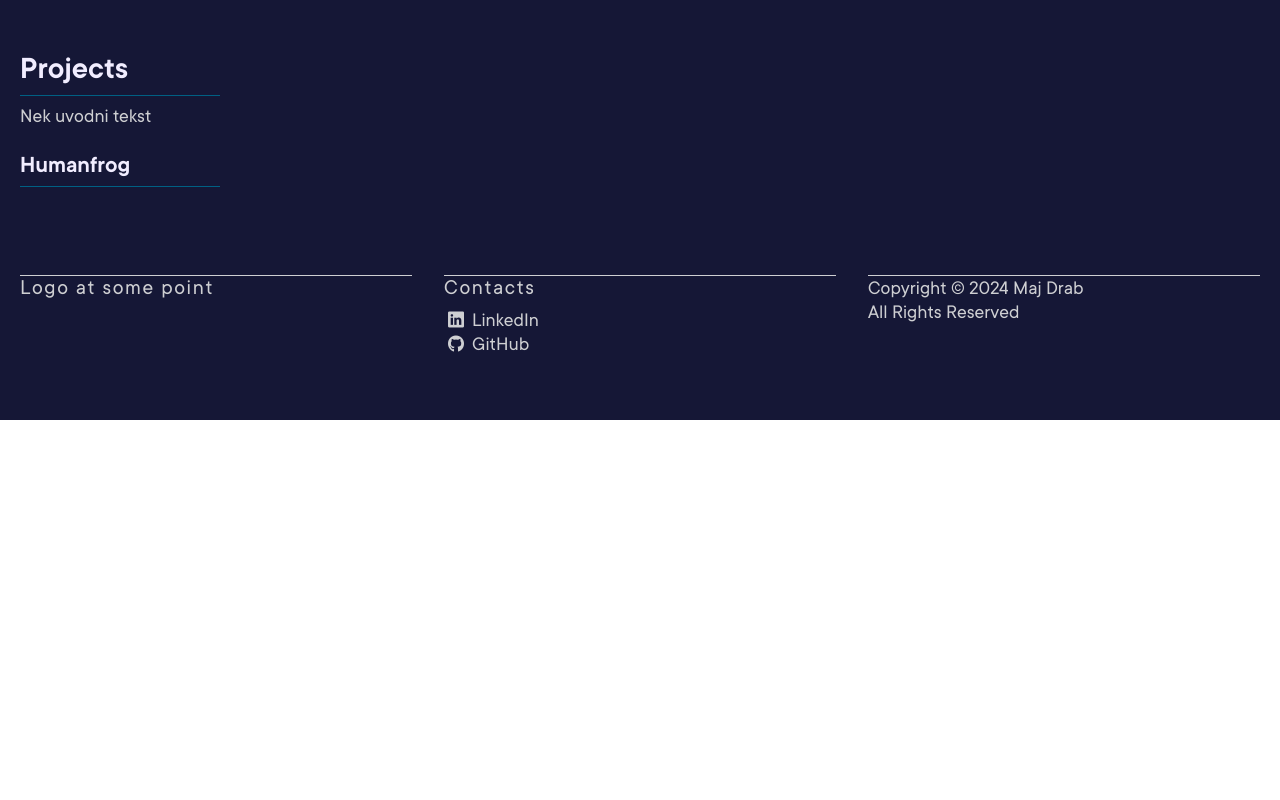
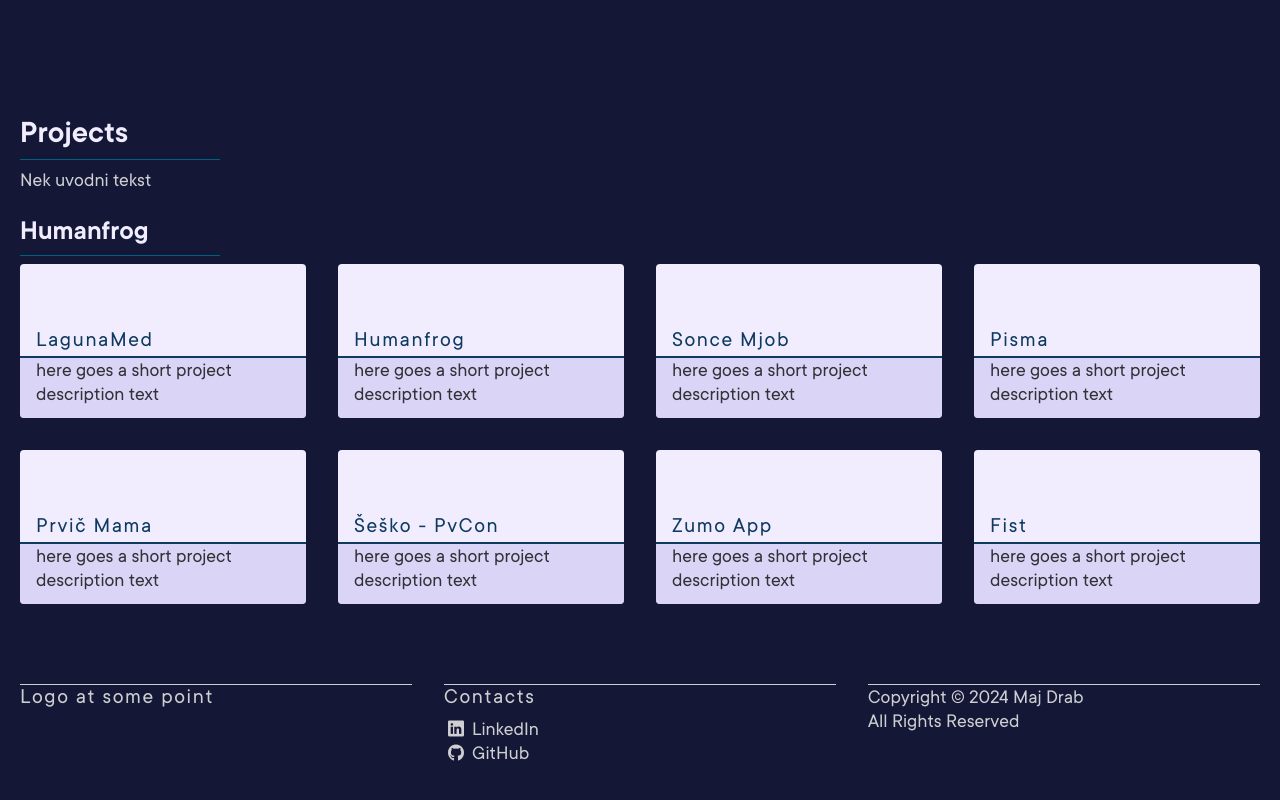
Before and after one commit to majdrab/majdrab.github.io, a Vue app: page / in a window 1280 px wide. Shown: the part 1472-2272 px from the top of the page. Before the commit the page ends 1892 px from the top, so only its background shows below. Built offline with nearby package versions, Linux system fonts and the light colour scheme.

Commit message:
feat: work on project thumbnail and data

```diff
--- a/src/assets/styles/utilities/utilities.css
+++ b/src/assets/styles/utilities/utilities.css
@@ -13,7 +13,8 @@
     }
   } */
 
-  a {
+  a,
+  button {
     &:hover {
       > .bg-underline,
       &.bg-underline {
--- a/src/components/blocks/about/AboutTimeline.vue
+++ b/src/components/blocks/about/AboutTimeline.vue
@@ -122,6 +122,8 @@ onMounted(() => {
     <div ref="displayContainer" class="about-timeline__display" :class="{'display-direction-change': displayDirectionForward }">
       <Transition mode="out-in">
         <div v-if="currentDisplay" :key="currentDisplay.id" ref="displayContent">
+          <h4 class="text-gray-100">{{ currentDisplay.title }}</h4>
+          <p class="text-gray-300 pt-1 pb-3">{{ currentDisplay.time }}</p>
           <p v-for="(text, index) in currentDisplay.text" :key="index" class="pb-3 text-gray-200">{{ text }}</p>
         </div>
       </Transition>
--- a/src/components/blocks/projects/SingleProject.vue
+++ b/src/components/blocks/projects/SingleProject.vue
@@ -1,26 +1,35 @@
 <script setup>
 // import TheWelcome from '../components/TheWelcome.vue'
 defineProps({
-  isFull: {
-    type: Boolean,
-    required: false
+  name: {
+    type: String,
+    required: true
+  },
+  description: {
+    type: String,
+    required: true
   }
 })
 </script>
 
 <template>
-  <div class="single-project">
-    <h1 class="text-gray-100">Projects</h1>
-    <BaseDivider />
-    <p class="text-gray-200 pb-6">Nek uvodni tekst</p>
-    <h2 class="text-gray-100">Humanfrog</h2>
-    <BaseDivider />
-    <div class="grid grid-cols-3 xl:grid-cols-4 gap-6 xl:gap-8"></div>
-  </div>
+  <button class="single-project">
+    <h4 class=" pb-1 text-green border-b-2 border-green">{{ name }}</h4>
+    <div class="pb-3 bg-primary-100/60">
+      <p>{{ description }}</p>
+      <div></div>
+    </div>
+  </button>
 </template>
 
 <style scoped>
 .single-project {
-  @apply pt-16 pb-14 relative bg-gray-100;
+  @apply relative pt-16 text-left bg-gray-100 rounded overflow-hidden transition-all;
+  > * {
+    @apply px-4;
+  }
+  &:hover {
+    @apply rounded-lg;
+  }
 }
 </style>
--- a/src/data/projectsData.json
+++ b/src/data/projectsData.json
@@ -1,11 +1,48 @@
-[
 [
   {
+    "humanfrog": [
+      {
         "id": "0",
-      "name": "LagunaMed"
+        "name": "LagunaMed",
+        "description": "here goes a short project description text"
+      },
+      {
+        "id": "1",
+        "name": "Humanfrog",
+        "description": "here goes a short project description text"
+      },
+      {
+        "id": "2",
+        "name": "Sonce Mjob",
+        "description": "here goes a short project description text"
+      },
+      {
+        "id": "3",
+        "name": "Pisma",
+        "description": "here goes a short project description text"
+      },
+      {
+        "id": "4",
+        "name": "Prvič Mama",
+        "description": "here goes a short project description text"
+      },
+      {
+        "id": "5",
+        "name": "Šeško - PvCon",
+        "description": "here goes a short project description text"
+      },
+      {
+        "id": "6",
+        "name": "Zumo App",
+        "description": "here goes a short project description text"
+      },
+      {
+        "id": "7",
+        "name": "Fist",
+        "description": "here goes a short project description text"
       }
     ],
-  [
+    "beginning": [
       {
         "id": "0",
         "name": "Interactive Rating Component",
@@ -31,4 +68,5 @@
         "langsUsed": ["html", "css"]
       }
     ]
+  }
 ]
--- a/src/views/ProjectsView.vue
+++ b/src/views/ProjectsView.vue
@@ -1,5 +1,6 @@
 <script setup>
-// import TheWelcome from '../components/TheWelcome.vue'
+import projectsData from '@/data/projectsData.json';
+import SingleProject from '../components/blocks/projects/SingleProject.vue';
 </script>
 
 <template>
@@ -8,10 +9,15 @@
       <h1 class="text-gray-100">Projects</h1>
       <BaseDivider />
       <p class="text-gray-200 pb-6">Nek uvodni tekst</p>
-      <h3 class="text-gray-100">Humanfrog</h3>
+      <h2 class="text-gray-100">Humanfrog</h2>
       <BaseDivider />
       <div class="grid grid-cols-3 xl:grid-cols-4 gap-6 xl:gap-8">
-
+        <SingleProject
+          v-for="project in projectsData[0].humanfrog"
+          :key="project.id"
+          :name="project.name"
+          :description="project.description"
+        />
       </div>
     </BaseContainer>
   </div>
```
Lines whose indentation alone changed are shown as unchanged.
